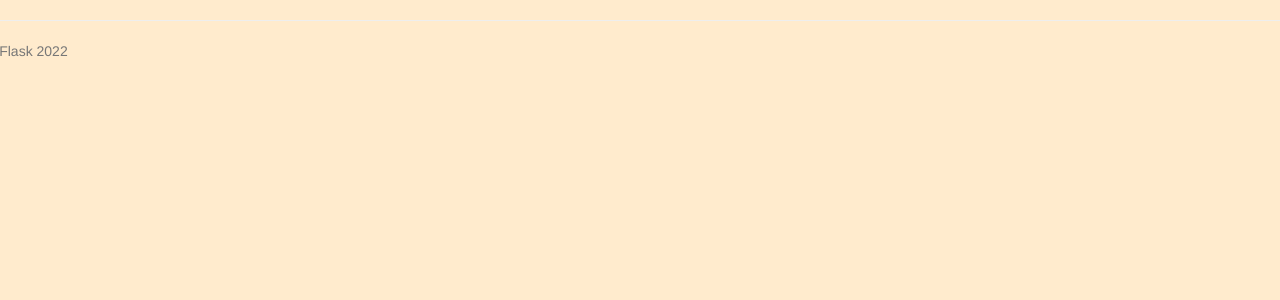
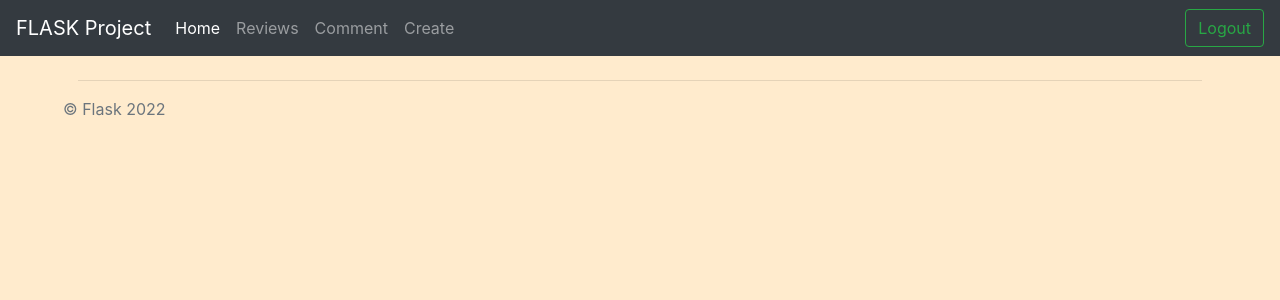
Before and after one commit to adriavend/flask-sqlalchemy, a Flask app: page /reviews/ in a window 1280 px wide. Shown: the top 300 px of the page. Run offline with Flask 2, Linux system fonts and the light colour scheme; the visitor is signed in with stand-in values (Sample User, id 1); data comes from the database, SQL or seed files in the repository; data that the repository does not hold is empty; some libraries are stand-ins or nearby versions.

Commit message:
refactor + fixes

```diff
--- a/main.py
+++ b/main.py
@@ -41,7 +41,7 @@ def page_error(e):
     #     return redirect(url_for('index'))
 @app.before_request
 def before_request():
-    if 'username' not in session and request.endpoint in ['comment']:
+    if 'username' not in session and request.endpoint in ['comment', 'reviews']:
         return redirect(url_for('login'))
     elif 'username' in session and request.endpoint in ['login', 'create']:
         return redirect(url_for('index'))
@@ -76,7 +76,8 @@ def login():
         if user is not None and user.verify_password(password):
             sucess_message = "Bienvenido {}".format(username)
             flash(sucess_message)
-            session['username'] = username # 17- creacion de session - al momento del login
+            # creacion de session
+            session['username'] = username
             session['user_id'] = user.id
             return redirect(url_for('index'))
         else:
@@ -108,9 +109,10 @@ def comment():
 
         success_message = "Nuevo comentario creado"
         flash(success_message)
+        return redirect(url_for('comment')) # comment = name function
 
     title = "Comentarios"
-    return render_template('comment.html', title=title, form = comment_form)
+    return render_template('comment.html', title=title, form=comment_form)
 
 @app.route('/reviews/', methods=['GET'])
 @app.route('/reviews/<int:page>', methods=['GET'])
@@ -119,12 +121,20 @@ def reviews(page = 1):
     comments = Comment.query.join(User).add_columns(
         User.username,
         Comment.text,
-        Comment.create_date
+        Comment.create_date,
+        Comment.id
         ).all()
         #.paginate(page,per_page,False) # page-> pagina inicial, per_page-> cant paginas
-    print(comments)
+    # print(comments)
 
     return render_template('reviews.html', comments = comments, date_format = date_format)
+
+@app.route('/review/<int:id>', methods=['DELETE'])
+def review_delete_ajax(id):
+    Comment.query.filter_by(id=id).delete()
+    db.session.commit()
+    return json.dumps({ 'ok': True, 'id': id})
+
 
 @app.route('/cookie')
 def cookie():
@@ -141,7 +151,7 @@ def logout():
         session.pop('user_id')
         print('Se elimino exitosamente la cookie de session')
 
-    return redirect(url_for('index')) # redirecciona a login, login = nombre de la funcion no de la url.
+    return redirect(url_for('login')) # redirecciona a login, login = nombre de la funcion no de la url.
 
 @app.route('/create', methods=['GET', 'POST'])
 def create():
@@ -169,4 +179,4 @@ if __name__ == '__main__':
     with app.app_context():
         db.create_all(); #se encarga de crear todas las tablas que no esten creadas.
 
-    app.run(port=8000)
+    app.run(port=5050)
--- a/static/js/jquery.js
+++ b/static/js/jquery.js
@@ -1,5 +1,4 @@
 $(document).ready(function(){
-    console.log('hola mundo');
 
     function ajax_login(){
         $.ajax({
@@ -18,6 +17,9 @@ $(document).ready(function(){
     $("#login-form").submit(function(e){
         e.preventDefault();
         ajax_login();
-    })
+    });
 
+    setTimeout(function (){
+        $('.alert').alert('close');
+    }, 2500);
 })
--- a/templates/base/base.html
+++ b/templates/base/base.html
@@ -1,16 +1,16 @@
 <!DOCTYPE html>
 <html lang="es">
     <head>
-        <script src="https://code.jquery.com/jquery-3.3.1.min.js" integrity="sha256-FgpCb/KJQlLNfOu91ta32o/NMZxltwRo8QtmkMRdAu8=" crossorigin="anonymous"></script>
-
         <!-- Latest compiled and minified CSS -->
-        <link rel="stylesheet" href="https://maxcdn.bootstrapcdn.com/bootstrap/3.3.7/css/bootstrap.min.css" integrity="sha384-BVYiiSIFeK1dGmJRAkycuHAHRg32OmUcww7on3RYdg4Va+PmSTsz/K68vbdEjh4u" crossorigin="anonymous">
+        <!-- <link rel="stylesheet" href="https://maxcdn.bootstrapcdn.com/bootstrap/3.3.7/css/bootstrap.min.css" integrity="sha384-BVYiiSIFeK1dGmJRAkycuHAHRg32OmUcww7on3RYdg4Va+PmSTsz/K68vbdEjh4u" crossorigin="anonymous"> -->
 
         <!-- Optional theme -->
-        <link rel="stylesheet" href="https://maxcdn.bootstrapcdn.com/bootstrap/3.3.7/css/bootstrap-theme.min.css" integrity="sha384-rHyoN1iRsVXV4nD0JutlnGaslCJuC7uwjduW9SVrLvRYooPp2bWYgmgJQIXwl/Sp" crossorigin="anonymous">
+        <!-- <link rel="stylesheet" href="https://maxcdn.bootstrapcdn.com/bootstrap/3.3.7/css/bootstrap-theme.min.css" integrity="sha384-rHyoN1iRsVXV4nD0JutlnGaslCJuC7uwjduW9SVrLvRYooPp2bWYgmgJQIXwl/Sp" crossorigin="anonymous"> -->
 
         <!-- Latest compiled and minified JavaScript -->
-        <script src="https://maxcdn.bootstrapcdn.com/bootstrap/3.3.7/js/bootstrap.min.js" integrity="sha384-Tc5IQib027qvyjSMfHjOMaLkfuWVxZxUPnCJA7l2mCWNIpG9mGCD8wGNIcPD7Txa" crossorigin="anonymous"></script>
+        <!-- <script src="https://maxcdn.bootstrapcdn.com/bootstrap/3.3.7/js/bootstrap.min.js" integrity="sha384-Tc5IQib027qvyjSMfHjOMaLkfuWVxZxUPnCJA7l2mCWNIpG9mGCD8wGNIcPD7Txa" crossorigin="anonymous"></script> -->
+
+        <link rel="stylesheet" href="https://cdn.jsdelivr.net/npm/bootstrap@4.6.2/dist/css/bootstrap.min.css" integrity="sha384-xOolHFLEh07PJGoPkLv1IbcEPTNtaed2xpHsD9ESMhqIYd0nLMwNLD69Npy4HI+N" crossorigin="anonymous">
 
         <link rel="stylesheet" type="text/css" href="{{ url_for('static', filename='css/style.css') }}">
 
@@ -18,20 +18,12 @@
     </head>
     <body>
 
-        {% with messages = get_flashed_messages() %}
-            {% if messages %}
-                <div class="alert alert-success" id="#message">
-                    <ul>
-                        {% for message in messages %}
-                            <li> {{ message }} </li>
-                        {% endfor %}
-                    </ul>
-                </div>
-            {% endif %}
-        {% endwith %}
+        {% include 'partials/_navbar.html' %}
 
+        {% include 'partials/_message.html' %}
+
+        <div class="container p-2">
             {% block content %}
-
             {% endblock %}
 
             <hr>
@@ -44,7 +36,17 @@
                     </div>
                 </div>
             </footer>
+        </div>
 
+
+
+        <!-- <script src="https://code.jquery.com/jquery-3.3.1.min.js" integrity="sha256-FgpCb/KJQlLNfOu91ta32o/NMZxltwRo8QtmkMRdAu8=" crossorigin="anonymous"></script> -->
+        <script src="https://cdn.jsdelivr.net/npm/jquery@3.5.1/dist/jquery.slim.min.js" integrity="sha384-DfXdz2htPH0lsSSs5nCTpuj/zy4C+OGpamoFVy38MVBnE+IbbVYUew+OrCXaRkfj" crossorigin="anonymous"></script>
+        <script src="https://cdn.jsdelivr.net/npm/bootstrap@4.6.2/dist/js/bootstrap.bundle.min.js" integrity="sha384-Fy6S3B9q64WdZWQUiU+q4/2Lc9npb8tCaSX9FK7E8HnRr0Jz8D6OP9dO5Vg3Q9ct" crossorigin="anonymous"></script>
         <script type="text/javascript" src="{{ url_for('static', filename='js/jquery.js') }}"></script>
+
+        {% block scripts %}
+        {% endblock %}
+
     </body>
 </html>
--- a/templates/index.html
+++ b/templates/index.html
@@ -4,9 +4,8 @@
 
 {% block content %}
 
-    <h3>index </h3>
-    <hr>
+    <h3>Index</h3>
 
-    <img src="{{ url_for('static', filename='img/model-large.jpg')}}" alt="">
+    <!-- <img src="{{ url_for('static', filename='img/model-large.jpg')}}" alt=""> -->
 
 {% endblock %}
--- a/templates/login.html
+++ b/templates/login.html
@@ -20,7 +20,7 @@
                 </div>
 
                 <div class="control-group">
-                    <input type="submit" value="Enviar" class="btn btn-primary">
+                    <input type="submit" value="Login" class="btn btn-success">
                 </div>
             </div>
 
--- /dev/null
+++ b/templates/partials/_message.html
@@ -0,0 +1,16 @@
+{% with messages = get_flashed_messages() %}
+    {% if messages %}
+
+        <div class="alert alert-success alert-dismissible fade show" role="alert"  id="#message">
+            <ul>
+                {% for message in messages %}
+                    <li> {{ message }} </li>
+                {% endfor %}
+            </ul>
+            <button type="button" class="close" data-dismiss="alert" aria-label="Close">
+            <span aria-hidden="true">&times;</span>
+            </button>
+        </div>
+
+    {% endif %}
+{% endwith %}
--- /dev/null
+++ b/templates/partials/_navbar.html
@@ -0,0 +1,26 @@
+<nav class="navbar navbar-expand-lg navbar-dark bg-dark">
+    <a class="navbar-brand" href="#">FLASK Project</a>
+    <button class="navbar-toggler" type="button" data-toggle="collapse" data-target="#navbarNav" aria-controls="navbarNav" aria-expanded="false" aria-label="Toggle navigation">
+      <span class="navbar-toggler-icon"></span>
+    </button>
+    <div class="collapse navbar-collapse" id="navbarNav">
+      <ul class="navbar-nav">
+        <li class="nav-item active">
+          <a class="nav-link" href="/">Home <span class="sr-only">(current)</span></a>
+        </li>
+        <li class="nav-item">
+          <a class="nav-link" href="/reviews">Reviews</a>
+        </li>
+        <li class="nav-item">
+          <a class="nav-link" href="/comment">Comment</a>
+        </li>
+        <li class="nav-item">
+            <a class="nav-link" href="/create">Create</a>
+          </li>
+        <!-- <li class="nav-item">
+          <a class="nav-link disabled">Disabled</a>
+        </li> -->
+      </ul>
+    </div>
+    <a class="btn btn-outline-success my-2 my-sm-0" href="/logout">Logout</a>
+  </nav>
--- a/templates/reviews.html
+++ b/templates/reviews.html
@@ -4,18 +4,21 @@
 
 {% block content %}
 
-<div class="container">
-
     {% if comments %}
 
-        {% for c in comments.items %}
+        {% for c in comments %}
 
-            <div class="row">
-                <div class="col-lg-8 col-lg-offset-2 col-md-10 col-md-offset-1">
-                    <hr>
-                    <h2 class="section-heading"> {{ c.username}} </h2>
+            <div class="card mb-3" id="comment_{{ c.id }}">
+                <div class="card-header">
+                   # {{ loop.index }} - {{ c.username}}
+                </div>
+                <div class="card-body">
+                    <!-- <h2 class="section-heading">  </h2> -->
                     <h5> {{ date_format(c.create_date) }} </h5>
                     <p> {{ c.text }}</p>
+                    <div class="d-flex">
+                        <button class="btn btn-danger btn-sm btn-comment-delete" data-target="{{ c.id }}">Delete</button>
+                    </div>
                 </div>
             </div>
 
@@ -23,6 +26,45 @@
 
     {% endif %}
 
-</div>
+{% endblock %}
+
+
+
+{% block scripts %}
+
+<script type="text/javascript">
+
+    var csrf_token = "{{ csrf_token() }}";
+
+    $(document).ready(function (){
+
+        $('.btn-comment-delete').click(function (e) {
+            let id = parseInt(e.target.dataset.target);
+            if (!confirm('Esta seguro que desea eliminar el item seleccionado?')){
+                return;
+            }
+
+            fetch('/review/' + id, {
+                method: 'DELETE',
+                headers: {
+                    'Content-Type': 'application/json',
+                    "X-CSRFToken": csrf_token
+                },
+                // body: JSON.stringify({}),
+            })
+                .then(response => response.json())
+                .then(data => {
+                    console.log(data);
+                    var result = data;
+                    if (result.ok){
+                        $('#comment_' + id).remove();
+                        alert('Comment deleted successfully');
+                    }
+                });
+        });
+
+    });
+
+</script>
 
 {% endblock %}
```
Also changed, not shown: formulario.py (+14 -19 lines). Lines whose indentation alone changed are shown as unchanged.
